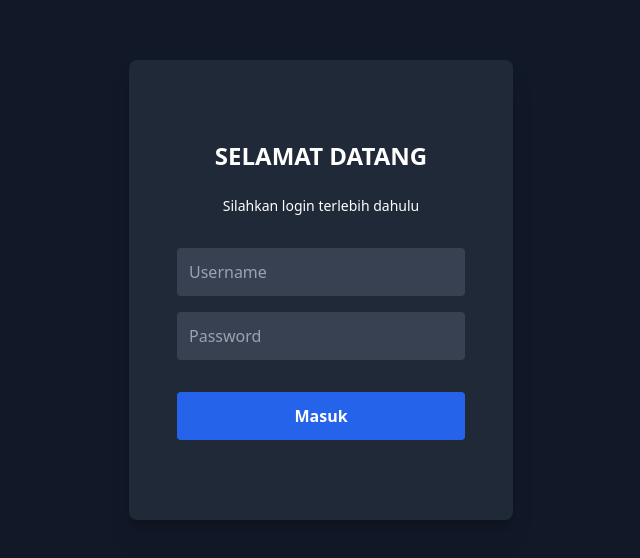
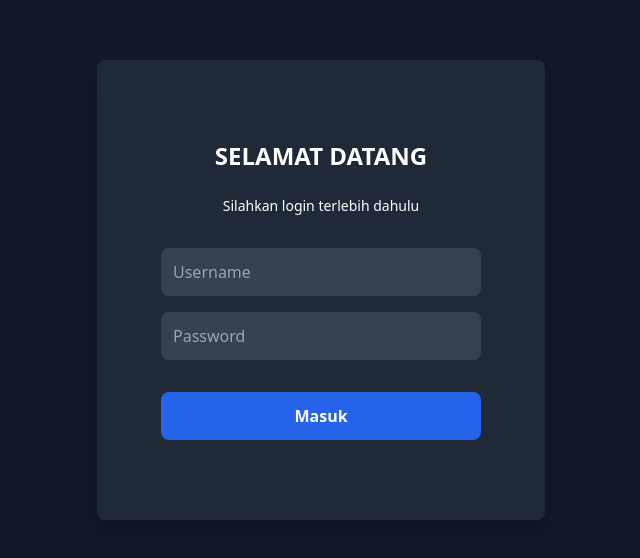
Before and after one commit to kasumabalidps/kuizy-web-app, a Nuxt app: page / in a window 1280 px wide. Shown: the part 110-668 px from the top of the page, without its empty margins (319-959 px from the left). Built offline with nearby package versions, Linux system fonts and the light colour scheme.

Commit message:
Update LoginCard.vue

```diff
--- a/components/LoginCard.vue
+++ b/components/LoginCard.vue
@@ -1,15 +1,15 @@
 <template>
-    <div class="bg-gray-800 px-12 py-20 rounded-lg shadow-lg max-w-sm w-full drop-shadow-xl">
+    <div class="bg-gray-800 px-16 py-20 rounded-lg shadow-lg w-full max-w-md drop-shadow-xl">
       <h2 class="text-white text-2xl font-bold mb-6 text-center">SELAMAT DATANG</h2>
       <p class="text-white text-sm text-center mb-8">Silahkan login terlebih dahulu</p>
       <form @submit.prevent="login">
         <div class="mb-4">
-          <input type="text" v-model="username" placeholder="Username" class="w-full p-3 rounded bg-gray-700 text-white focus:outline-none focus:ring-2 focus:ring-blue-500">
+          <input type="text" v-model="username" placeholder="Username" class="w-full p-3 rounded-lg bg-gray-700 text-white focus:outline-none focus:ring-2 focus:ring-blue-500">
         </div>
         <div class="mb-8">
-          <input type="password" v-model="password" placeholder="Password" class="w-full p-3 rounded bg-gray-700 text-white focus:outline-none focus:ring-2 focus:ring-blue-500">
+          <input type="password" v-model="password" placeholder="Password" class="w-full p-3 rounded-lg bg-gray-700 text-white focus:outline-none focus:ring-2 focus:ring-blue-500">
         </div>
-        <button type="submit" class="w-full bg-blue-600 hover:bg-blue-700 text-white font-bold py-3 px-4 rounded focus:outline-none focus:shadow-outline">Masuk</button>
+        <button type="submit" class="w-full bg-blue-600 hover:bg-blue-700 text-white font-bold py-3 px-4 rounded-lg focus:outline-none focus:shadow-outline">Masuk</button>
       </form>
     </div>
   </template>
```
